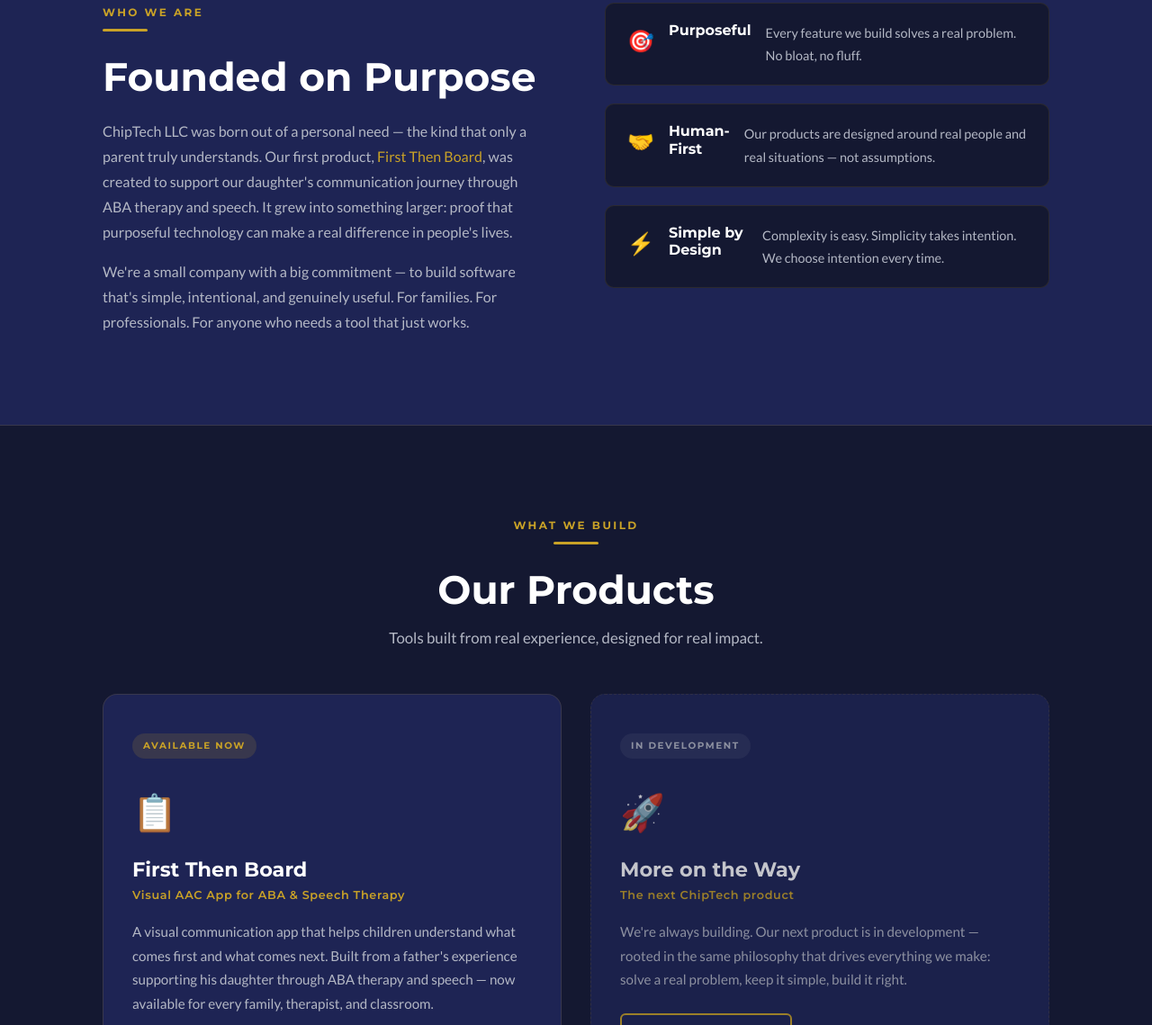
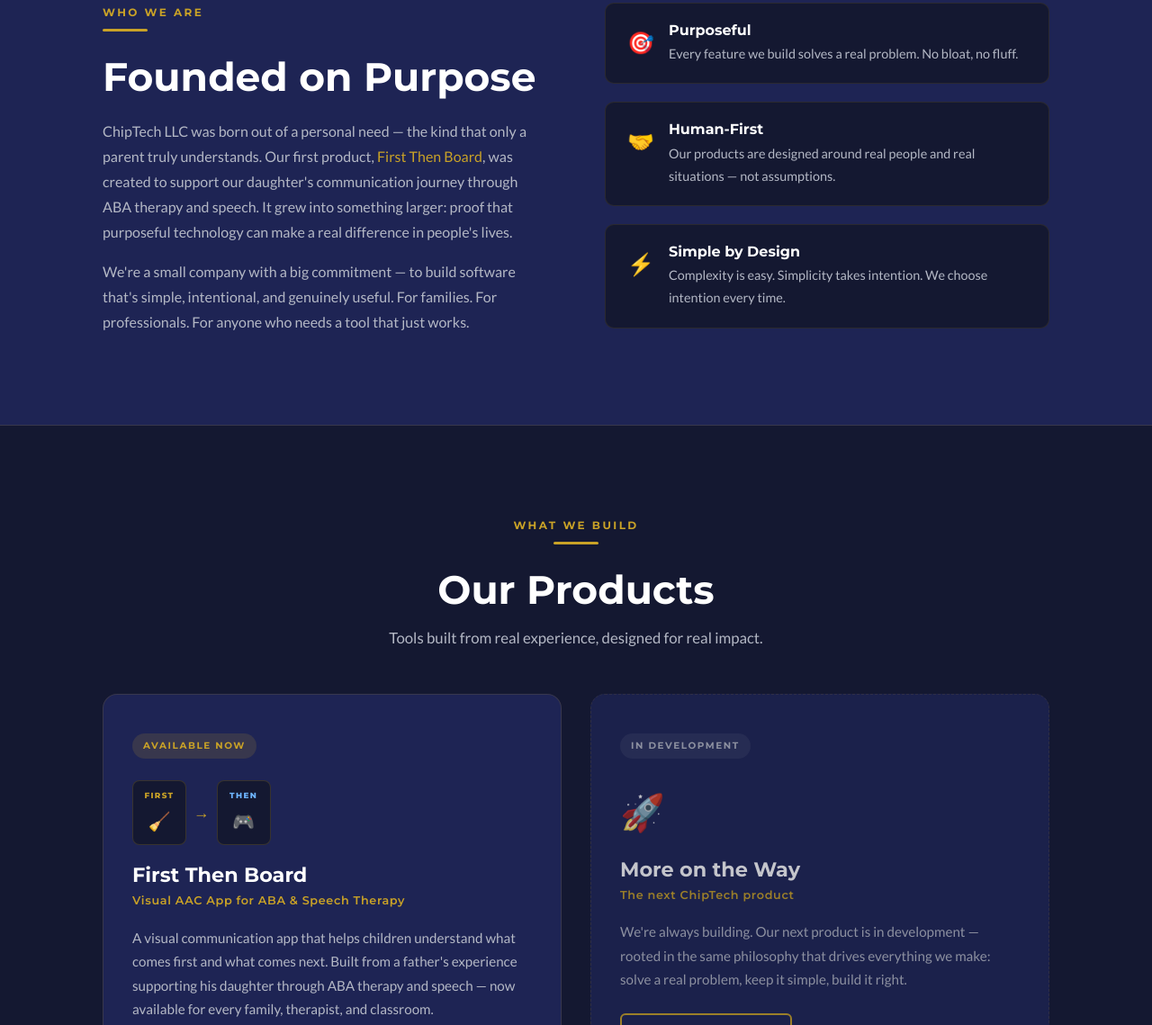
Before and after one commit to ChipTechLLC/firstthen-website, a plain HTML site: page index.html in a window 1280 px wide. Shown: the part 898-2037 px from the top of the page at 90% size. Drawn offline with Linux system fonts and the light colour scheme.

Commit message:
Fix value card icon alignment, replace clipboard with mini First/Then board

```diff
--- a/index.html
+++ b/index.html
@@ -81,18 +81,24 @@
         <div class="about-values">
           <div class="value-card">
             <div class="value-icon">🎯</div>
+            <div class="value-body">
               <h3>Purposeful</h3>
               <p>Every feature we build solves a real problem. No bloat, no fluff.</p>
             </div>
+          </div>
           <div class="value-card">
             <div class="value-icon">🤝</div>
+            <div class="value-body">
               <h3>Human-First</h3>
               <p>Our products are designed around real people and real situations — not assumptions.</p>
             </div>
+          </div>
           <div class="value-card">
             <div class="value-icon">⚡</div>
+            <div class="value-body">
               <h3>Simple by Design</h3>
               <p>Complexity is easy. Simplicity takes intention. We choose intention every time.</p>
+            </div>
           </div>
         </div>
       </div>
@@ -111,7 +117,17 @@
 
         <div class="product-card">
           <div class="product-badge">Available Now</div>
-          <div class="product-icon">📋</div>
+          <div class="mini-board">
+            <div class="mini-card mini-first">
+              <div class="mini-label">FIRST</div>
+              <div class="mini-emoji">🧹</div>
+            </div>
+            <div class="mini-arrow">→</div>
+            <div class="mini-card mini-then">
+              <div class="mini-label">THEN</div>
+              <div class="mini-emoji">🎮</div>
+            </div>
+          </div>
           <h3>First Then Board</h3>
           <p class="product-tagline">Visual AAC App for ABA &amp; Speech Therapy</p>
           <p class="product-desc">
--- a/style.css
+++ b/style.css
@@ -607,7 +607,8 @@ blockquote {
 }
 .value-card:hover { border-color: rgba(201,162,39,0.35); }
 
-.value-icon { font-size: 1.5rem; flex-shrink: 0; }
+.value-icon { font-size: 1.5rem; flex-shrink: 0; margin-top: 0.1rem; }
+.value-body { display: flex; flex-direction: column; }
 .value-card h3 { font-size: 1rem; margin-bottom: 0.25rem; color: var(--white); }
 .value-card p { font-size: 0.9rem; color: var(--silver); margin: 0; }
 
@@ -666,6 +667,42 @@ blockquote {
 }
 
 .product-icon { font-size: 2.5rem; margin-bottom: 1rem; }
+
+/* Mini First/Then board (product card preview) */
+.mini-board {
+  display: flex;
+  align-items: center;
+  gap: 0.5rem;
+  margin-bottom: 1.25rem;
+}
+
+.mini-card {
+  background: var(--navy);
+  border-radius: 8px;
+  padding: 0.5rem 0.75rem;
+  text-align: center;
+  border: 1.5px solid rgba(201,162,39,0.2);
+  min-width: 60px;
+}
+
+.mini-first .mini-label { color: var(--gold); }
+.mini-then .mini-label { color: #6eb5ff; }
+
+.mini-label {
+  font-family: var(--font-heading);
+  font-size: 0.55rem;
+  font-weight: 800;
+  letter-spacing: 0.15em;
+  margin-bottom: 0.25rem;
+}
+
+.mini-emoji { font-size: 1.25rem; }
+
+.mini-arrow {
+  font-size: 1.1rem;
+  color: var(--gold);
+  font-weight: 800;
+}
 
 .product-card h3 { font-size: 1.4rem; margin-bottom: 0.25rem; color: var(--white); }
 .product-tagline {
```
Lines whose indentation alone changed are shown as unchanged.
